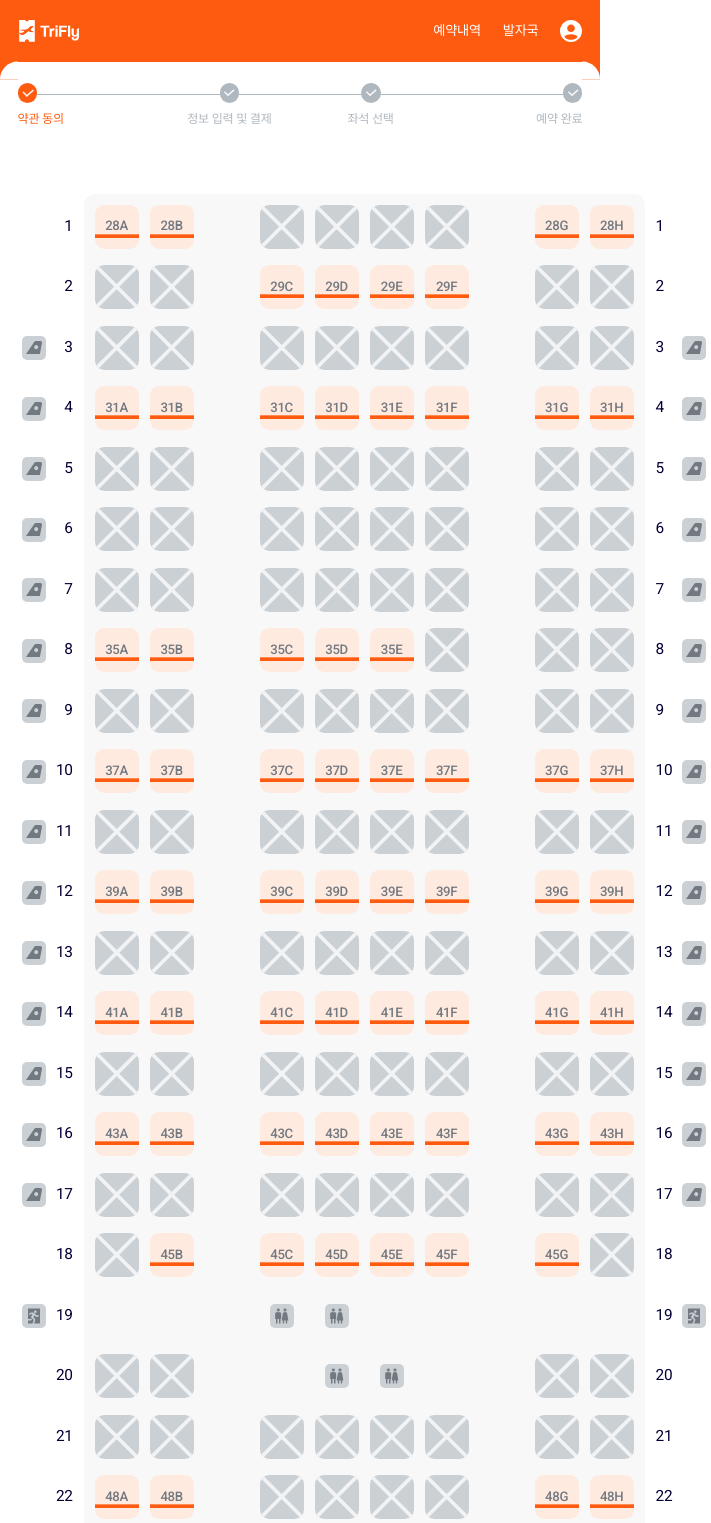
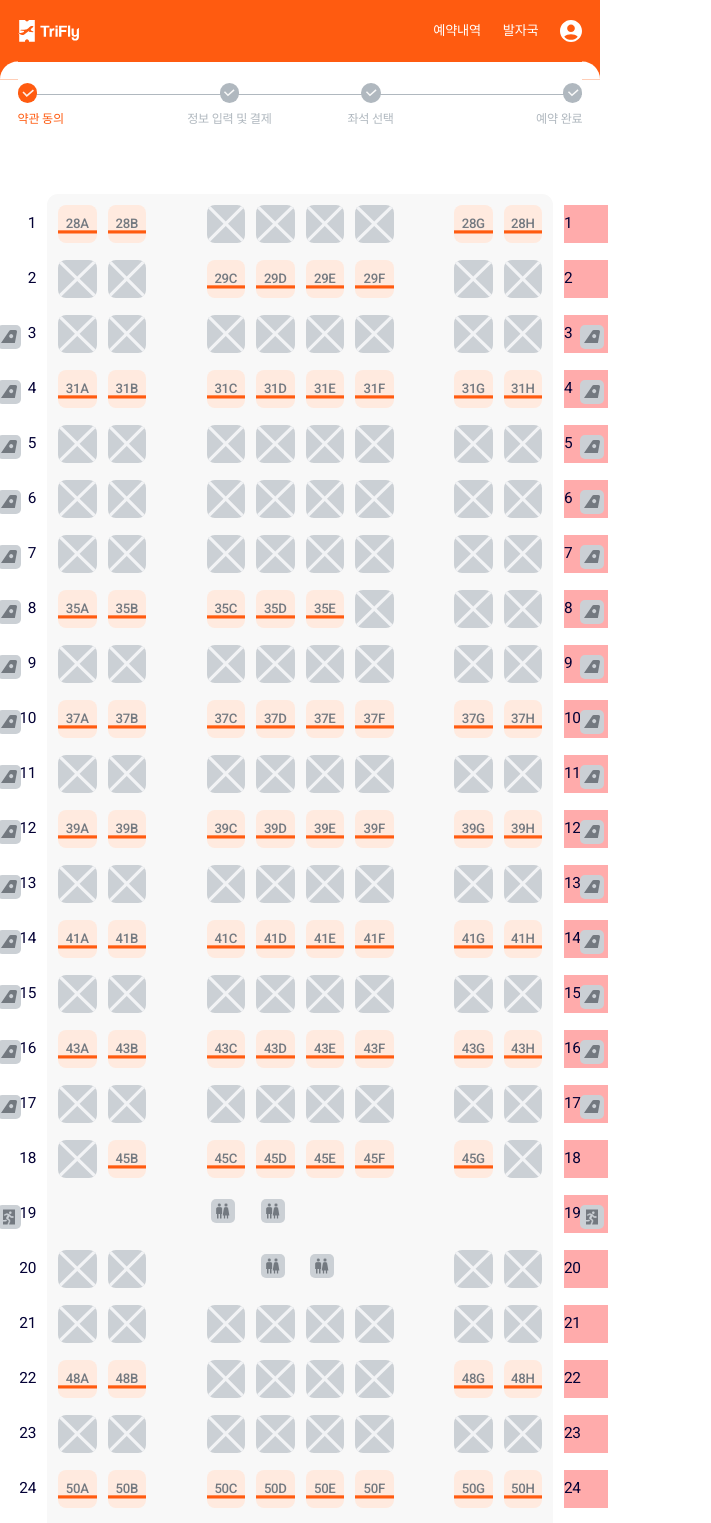
Before and after one commit to FRONTENDSCHOOLPLUS2/trifly, a Next.js app: page /order/seat-map in a window 600 px wide. Shown: the top 1523 px of the page, 711 px wide, since content can reach past the window. Built offline with nearby package versions, Linux system fonts and the light colour scheme; no server answers; what recoil-persist would draw is missing.

Commit message:
💄 style: seatmap 반응형 진행중

```diff
--- a/src/app/(primary)/order/seat-map/seatmapGrid.scss
+++ b/src/app/(primary)/order/seat-map/seatmapGrid.scss
@@ -1,5 +1,6 @@
 .seat-box {
   display: flex;
+  justify-content: center;
 
   .wing-table-box {
     padding: 1rem 0;
@@ -160,3 +161,136 @@
     }
   }
 }
+
+@media (min-width: 500px) and (max-width: 767px) {
+  .seat-box {
+    justify-content: center;
+
+    .wing-table-box {
+      .wing-table {
+        .wing-seat {
+          height: 3rem;
+          line-height: 3rem;
+        }
+      }
+
+      &.right {
+        // padding-left: 1rem;
+        .wing-table .wing-seat {
+          .wing-td {
+            background-color: rgb(255, 171, 171);
+            height: 3.5rem;
+            width: 4rem;
+            text-align: center;
+            display: flex;
+            align-items: center;
+            justify-content: start;
+            margin-bottom: 1.5rem;
+          }
+
+          &.wing::after {
+            content: "";
+            position: absolute;
+            right: 0;
+            top: 6px;
+            background-image: url("/img/icon-seat-wing.svg");
+            background-position: center;
+            width: 3rem;
+            height: 3rem;
+            background-repeat: no-repeat;
+          }
+
+          &.exit::before {
+            content: "";
+            position: absolute;
+            right: 0;
+            top: 6px;
+            width: 3rem;
+            height: 3rem;
+            background-image: url("/img/icon-seat-exit.svg");
+            background-repeat: no-repeat;
+            background-position: center;
+          }
+        }
+      }
+
+      &.left {
+        padding-right: 1rem;
+        .wing-table .wing-seat {
+          .wing-td {
+            height: 3.5rem;
+            width: 4rem;
+            text-align: center;
+            display: flex;
+            align-items: center;
+            justify-content: end;
+            margin-bottom: 1.5rem;
+          }
+
+          &.wing::after {
+            content: "";
+            position: absolute;
+            left: 0;
+            top: 6px;
+            background-image: url("/img/icon-seat-wing.svg");
+            background-position: center;
+            width: 3rem;
+            height: 3rem;
+            background-repeat: no-repeat;
+          }
+
+          &.exit::before {
+            content: "";
+            position: absolute;
+            left: 0;
+            top: 6px;
+            width: 3rem;
+            height: 3rem;
+            background-image: url("/img/icon-seat-exit.svg");
+            background-repeat: no-repeat;
+            background-position: center;
+          }
+        }
+      }
+    }
+
+    .section {
+      .seat-map {
+        .seat-map-tr {
+          display: flex;
+          gap: 1rem;
+        }
+
+        .seat-map-tr {
+          margin-bottom: 1.5rem;
+        }
+
+        .seat_table {
+          width: 3.5rem;
+          height: 3.5rem;
+
+          .seat {
+            background-image: url("/img/seat.svg");
+            background-repeat: no-repeat;
+            width: 3.5rem;
+            height: 3.5rem;
+            background-size: 3.5rem;
+            display: block;
+            text-align: center;
+            font-size: var(--title-medium);
+            font-weight: 500;
+            color: var(--color-gray-100);
+          }
+
+          .facility {
+            &.toilet,
+            &.galley {
+              width: 3rem;
+              height: 3rem;
+            }
+          }
+        }
+      }
+    }
+  }
+}
```
